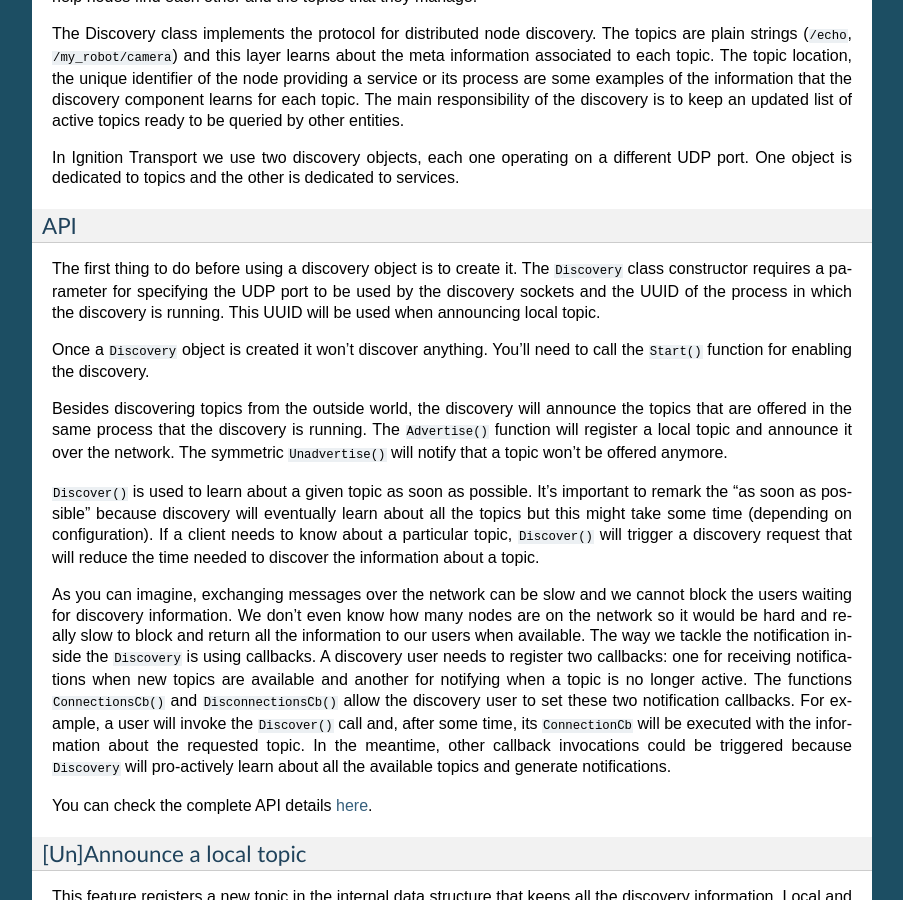
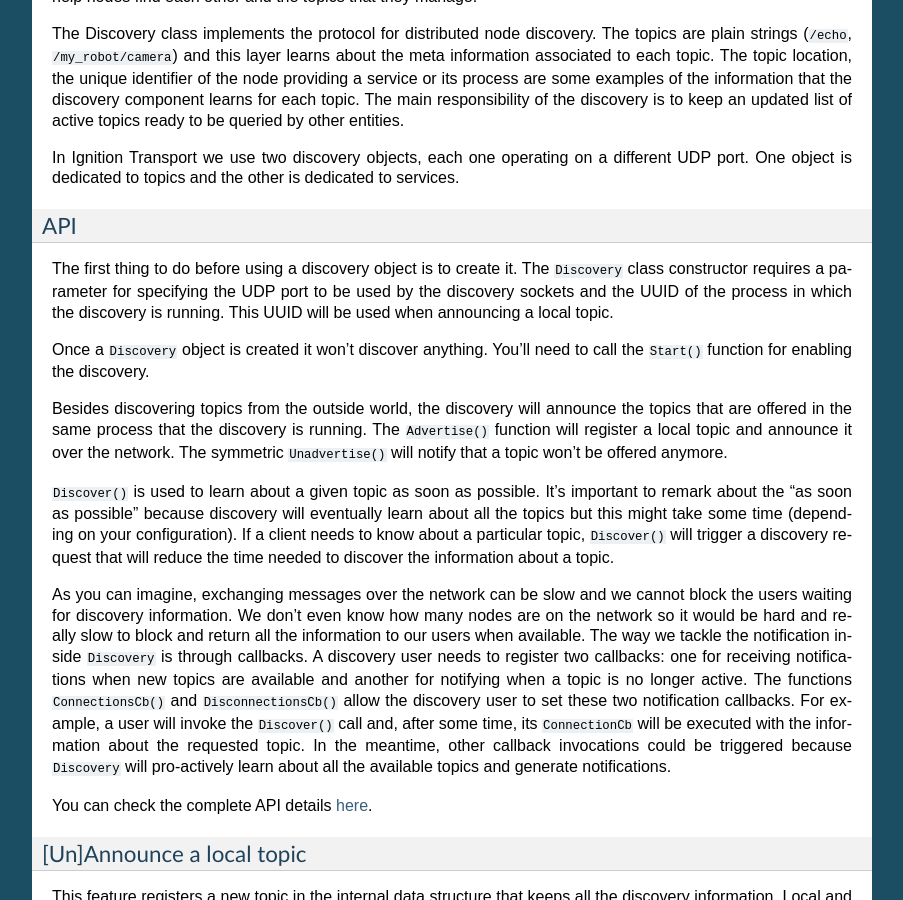
Before and after one commit to gazebosim/gz-transport, a Sphinx documentation site: the page built from docs/development/development.rst, in a window 1280 px wide and 900 px high, scrolled down 1154 px. Shown: the whole window, without its empty margins (198-1101 px from the left). Built offline with Sphinx 7.4.7, drawn with Linux system fonts in a browser that asks for light colours.

Commit message:
development.rst edited online with Bitbucket

```diff
--- a/docs/development/development.rst
+++ b/docs/development/development.rst
@@ -89,7 +89,7 @@
 The first thing to do before using a discovery object is to create it. The
 ``Discovery`` class constructor requires a parameter for specifying the UDP port
 to be used by the discovery sockets and the UUID of the process in which the
-discovery is running. This UUID will be used when announcing local topic.
+discovery is running. This UUID will be used when announcing a local topic.
 
 Once a ``Discovery`` object is created it won't discover anything. You'll need
 to call the ``Start()`` function for enabling the discovery.
@@ -101,8 +101,8 @@
 offered anymore.
 
 ``Discover()`` is used to learn about a given topic as soon as possible. It's
-important to remark the "as soon as possible" because discovery will eventually
-learn about all the topics but this might take some time (depending on
+important to remark about the "as soon as possible" because discovery will eventually
+learn about all the topics but this might take some time (depending on your
 configuration). If a client needs to know about a particular topic,
 ``Discover()`` will trigger a discovery request that will reduce the time needed
 to discover the information about a topic.
@@ -111,7 +111,7 @@
 cannot block the users waiting for discovery information. We don't even know how
 many nodes are on the network so it would be hard and really slow to block and
 return all the information to our users when available. The way we tackle the
-notification  inside the ``Discovery`` is using callbacks. A discovery user
+notification  inside ``Discovery`` is through callbacks. A discovery user
 needs to register two callbacks: one for receiving notifications when new
 topics are available and another for notifying when a topic is no longer
 active. The functions       ``ConnectionsCb()`` and ``DisconnectionsCb()`` allow
```
